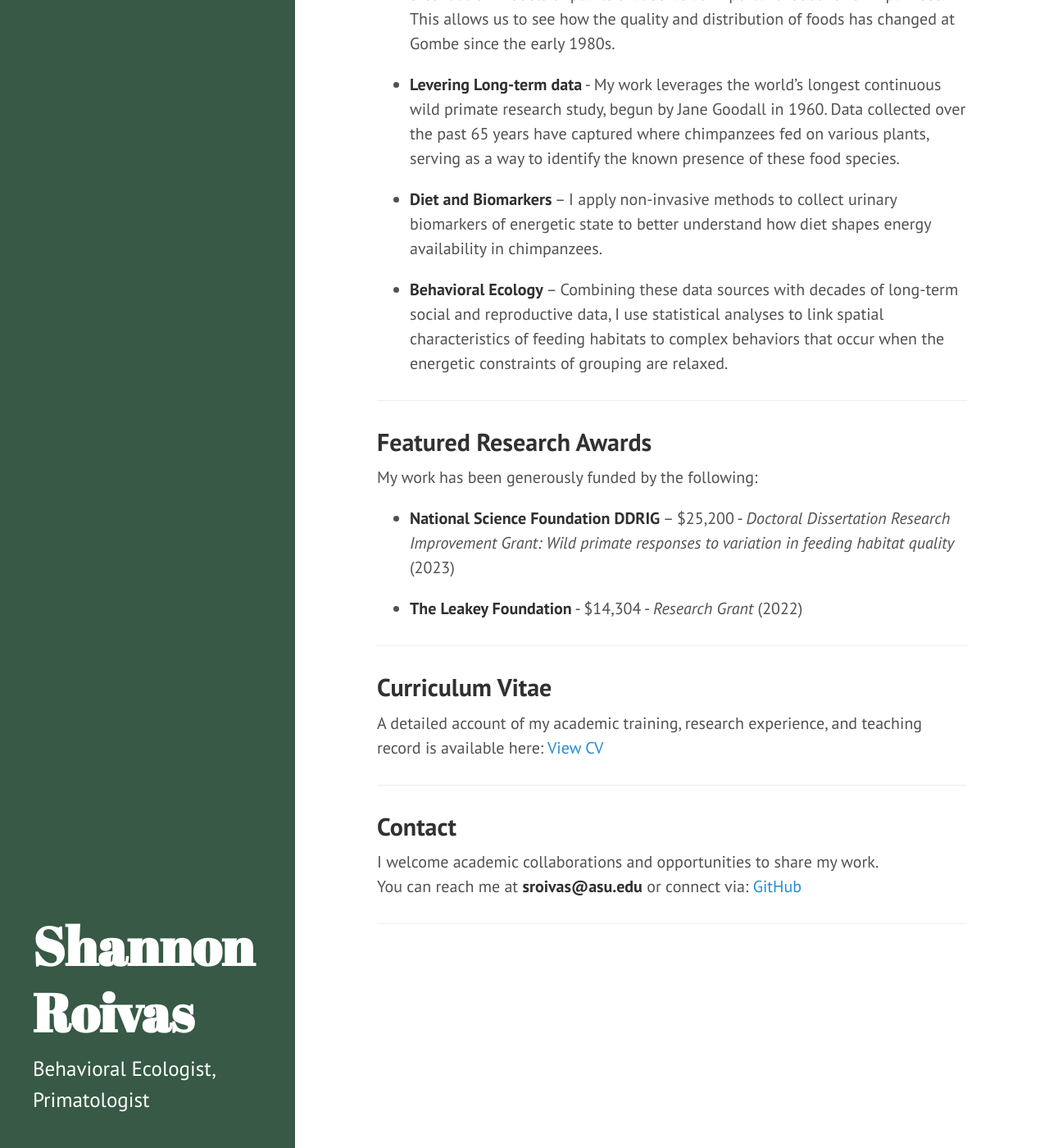
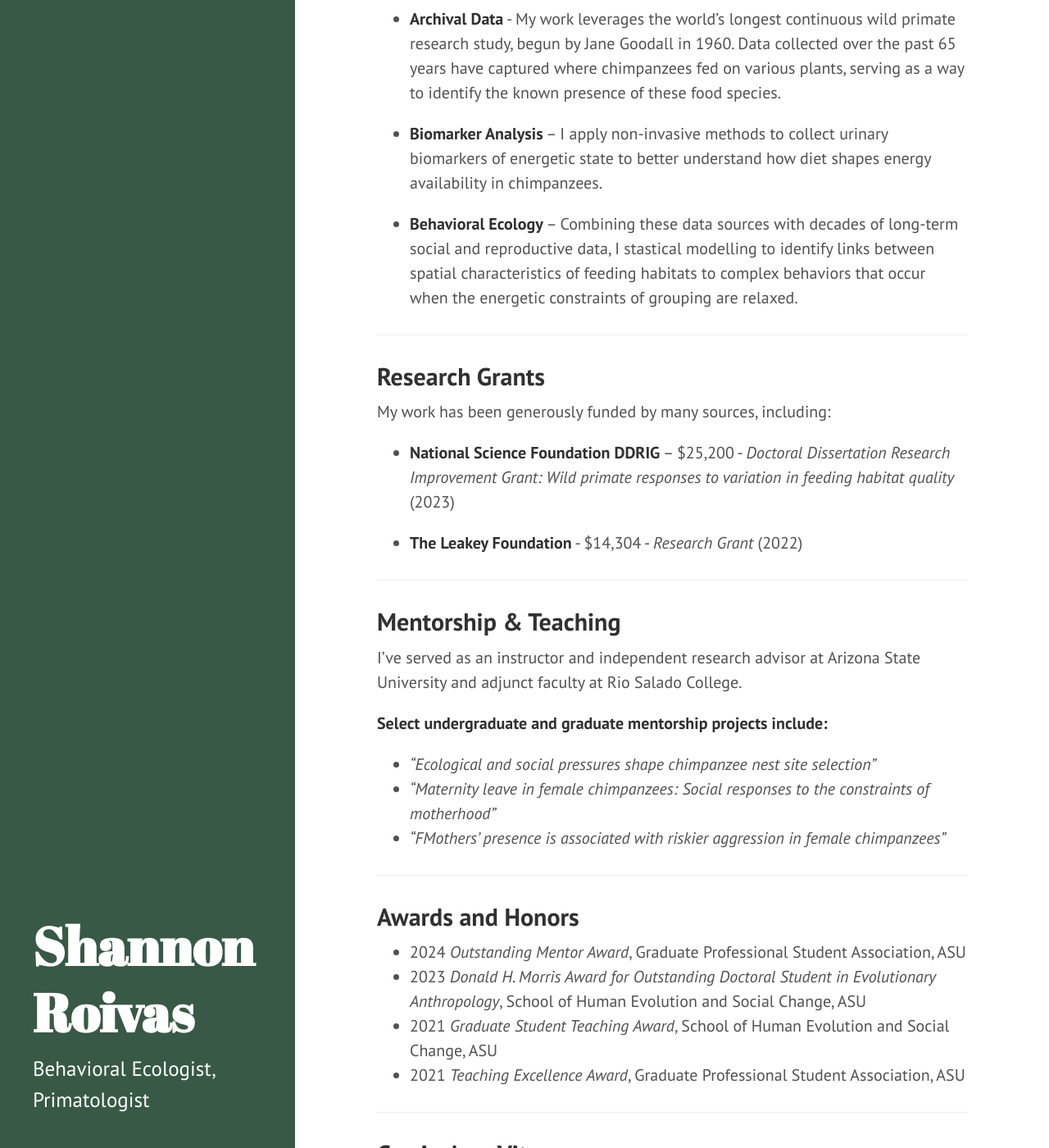
Before and after one commit to shannonroivas/shannonroivas.github.io, a Jekyll site: the page built from index.md, in a window 1280 px wide and 1400 px high, scrolled down 622 px. Shown: the whole window at 82% size. Built offline with Jekyll 4.4.1, drawn with Linux system fonts in a browser that asks for light colours; some of the changed text lies outside the part shown.

Commit message:
Update index.md

```diff
--- a/index.md
+++ b/index.md
@@ -11,24 +11,41 @@ I'm currently conducting my dissertation research at Arizona State University,
 ---
 
 ## Research Methods
-My methods reflect a combination of noninvasive fieldwork, spatial analysis, and long-term data wrangling and statistical modelling.
-- **Modelling Habitat Change** – I use remote-sensed data to build Species Distribution Models of plants that serve as important foods for chimpanzees. This allows us to see how the quality and distribution of foods has changed at Gombe since the early 1980s.
+- **Spatial Models** – I use remote-sensed data to build Species Distribution Models of plants that serve as important foods for chimpanzees. This allows us to see how the quality and distribution of foods has changed at Gombe since the early 1980s.
 
-- **Levering Long-term data** - My work leverages the world's longest continuous wild primate research study, begun by Jane Goodall in 1960. Data collected over the past 65 years have captured where chimpanzees fed on various plants, serving as a way to identify the known presence of these food species.
+- **Archival Data** - My work leverages the world's longest continuous wild primate research study, begun by Jane Goodall in 1960. Data collected over the past 65 years have captured where chimpanzees fed on various plants, serving as a way to identify the known presence of these food species.
 
-- **Diet and Biomarkers** – I apply non-invasive methods to collect urinary biomarkers of energetic state to better understand how diet shapes energy availability in chimpanzees.
+- **Biomarker Analysis** – I apply non-invasive methods to collect urinary biomarkers of energetic state to better understand how diet shapes energy availability in chimpanzees.
 
-- **Behavioral Ecology** – Combining these data sources with decades of long-term social and reproductive data, I use statistical analyses to link spatial characteristics of feeding habitats to complex behaviors that occur when the energetic constraints of grouping are relaxed.
+- **Behavioral Ecology** – Combining these data sources with decades of long-term social and reproductive data, I stastical modelling to identify links between spatial characteristics of feeding habitats to complex behaviors that occur when the energetic constraints of grouping are relaxed.
 
 
 ---
 
-## Featured Research Awards
-My work has been generously funded by the following:
+## Research Grants
+My work has been generously funded by many sources, including:
 - **National Science Foundation DDRIG** – $25,200 - _Doctoral Dissertation Research Improvement Grant: Wild primate responses to variation in feeding habitat quality_ (2023)
 
 - **The Leakey Foundation** - $14,304 - _Research Grant_ (2022)
 
+
+---
+
+## Mentorship & Teaching
+I've served as an instructor and independent research advisor at Arizona State University and adjunct faculty at Rio Salado College.
+
+**Select undergraduate and graduate mentorship projects include:**
+- _“Ecological and social pressures shape chimpanzee nest site selection”_
+- _“Maternity leave in female chimpanzees: Social responses to the constraints of motherhood”_
+- _“FMothers’ presence is associated with riskier aggression in female chimpanzees”_
+
+---
+
+## Awards and Honors
+ - 2024	_Outstanding Mentor Award_, Graduate Professional Student Association, ASU
+ - 2023	_Donald H. Morris Award for Outstanding Doctoral Student in Evolutionary Anthropology_, School of Human Evolution and Social Change, ASU
+ - 2021	_Graduate Student Teaching Award_, School of Human Evolution and Social Change, ASU
+ - 2021	_Teaching Excellence Award_, Graduate Professional Student Association, ASU
 
 ---
 
@@ -38,7 +55,6 @@ A detailed account of my academic training, research experience, and teaching re
 ---
 
 ## Contact
-I welcome academic collaborations and opportunities to share my work.
-You can reach me at   **sroivas@asu.edu**  or connect via:  [GitHub](https://github.com/shannonroivas)
+I welcome academic collaborations and opportunities to share my work.  You can reach me at   **sroivas@asu.edu**  or connect via  [GitHub](https://github.com/shannonroivas)
 
 ---
```
